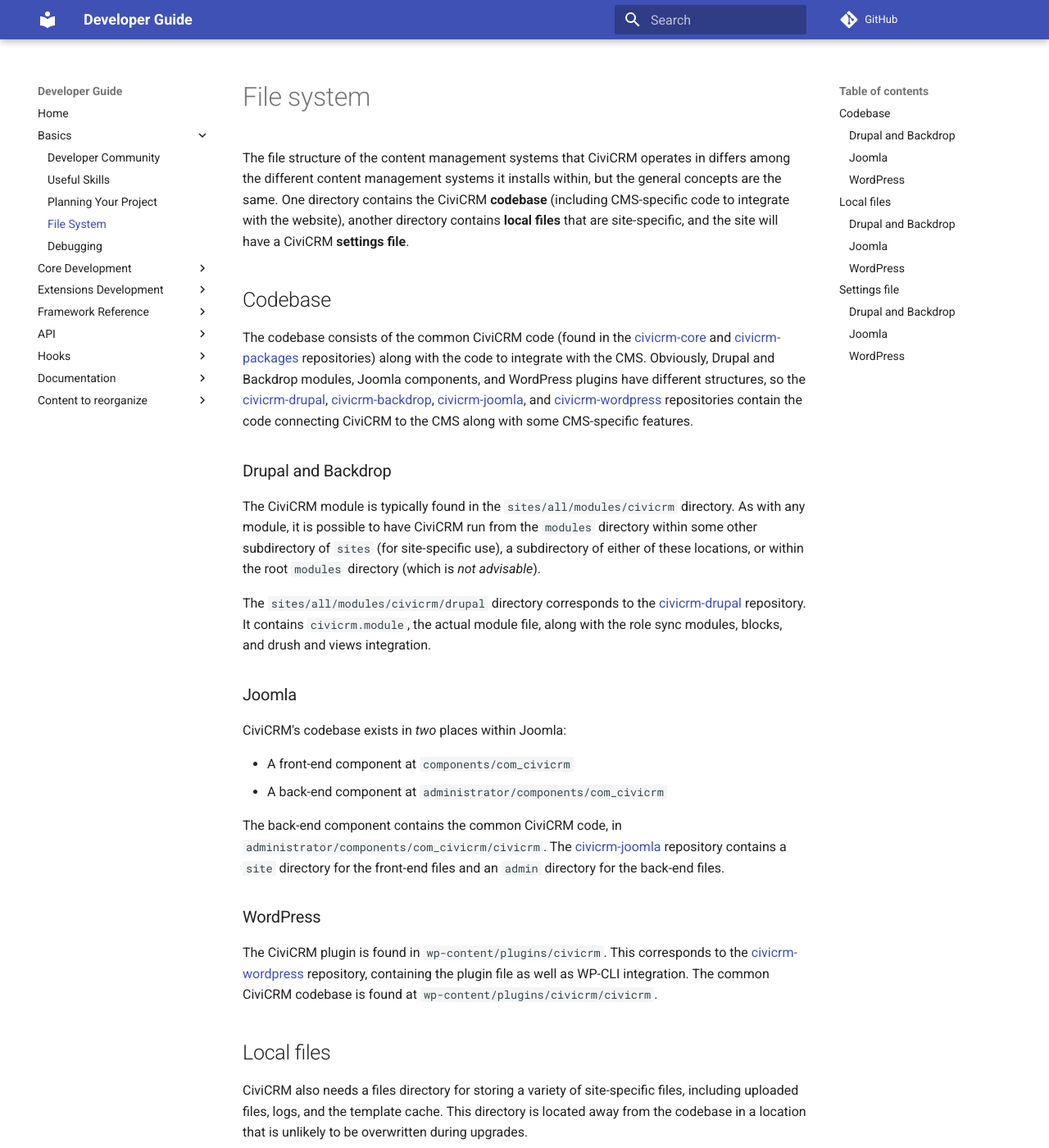
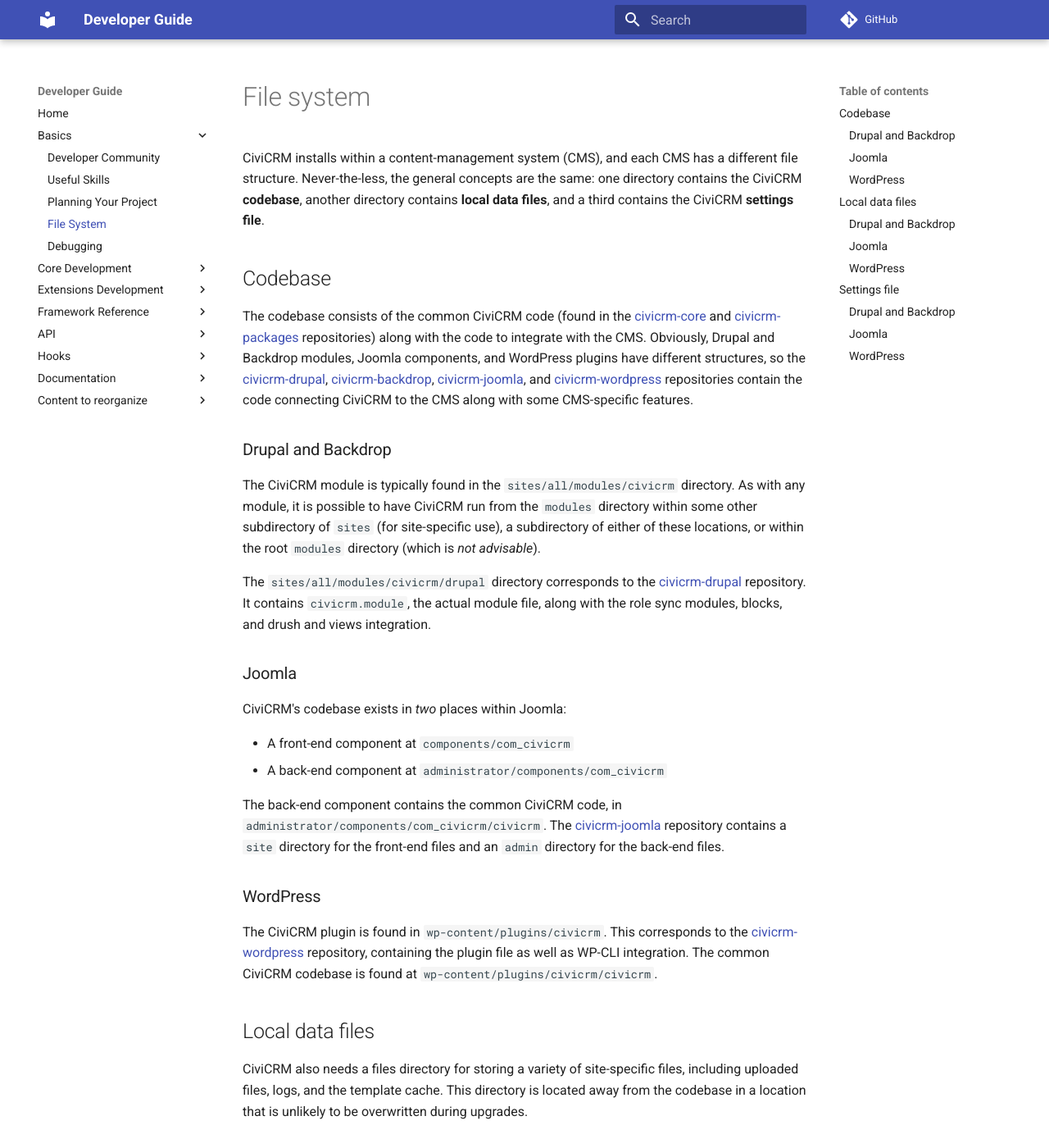
Before and after one commit to civicrm/civicrm-dev-docs, an MkDocs documentation site: the page built from docs/basics/filesystem.md, in a window 1280 px wide and 1400 px high. Shown: the whole window at 82% size. Built offline with MkDocs 1.6.1 and Material for MkDocs 9.7.7, drawn with Linux system fonts in a browser that asks for light colours; comment, search, counter and statistics services are not loaded; old or Windows-style settings are respelled for this version of MkDocs.

Commit message:
filesystem.md - Fewer words

```diff
--- a/docs/basics/filesystem.md
+++ b/docs/basics/filesystem.md
@@ -1,11 +1,9 @@
 # File system
 
-The file structure of the content management systems that CiviCRM operates in
-differs among the different content management systems it installs within, but
-the general concepts are the same.  One directory contains the CiviCRM
-**codebase** (including CMS-specific code to integrate with the website),
-another directory contains **local files** that are site-specific, and the site
-will have a CiviCRM **settings file**.
+CiviCRM installs within a content-management system (CMS), and each CMS has a
+different file structure. Never-the-less, the general concepts are the same:
+one directory contains the CiviCRM **codebase**, another directory
+contains **local data files**, and a third contains the CiviCRM **settings file**.
 
 ## Codebase
 
@@ -54,7 +52,7 @@
 repository, containing the plugin file as well as WP-CLI integration.  The
 common CiviCRM codebase is found at `wp-content/plugins/civicrm/civicrm`.
 
-## Local files
+## Local data files
 
 CiviCRM also needs a files directory for storing a variety of site-specific
 files, including uploaded files, logs, and the template cache.  This directory
```
